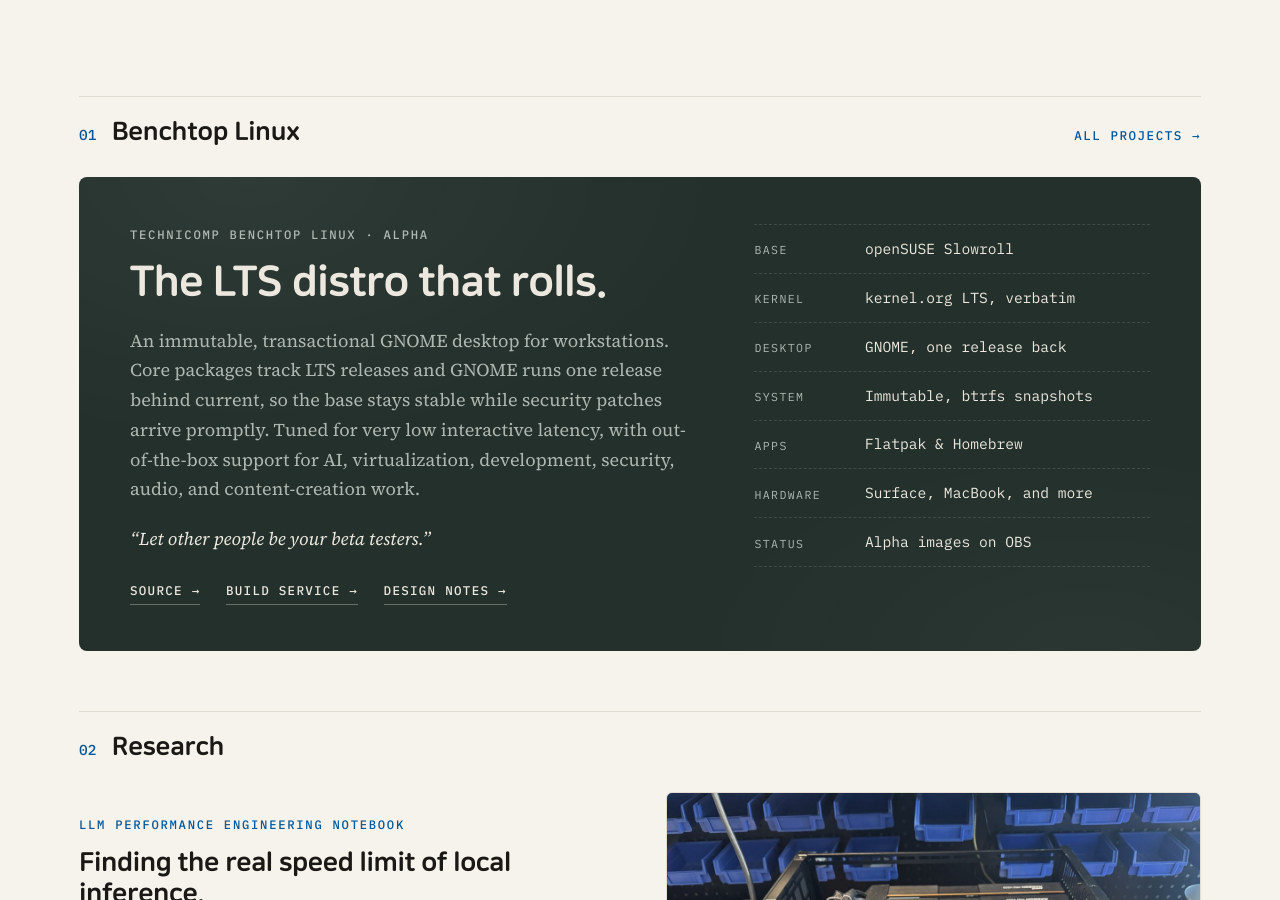
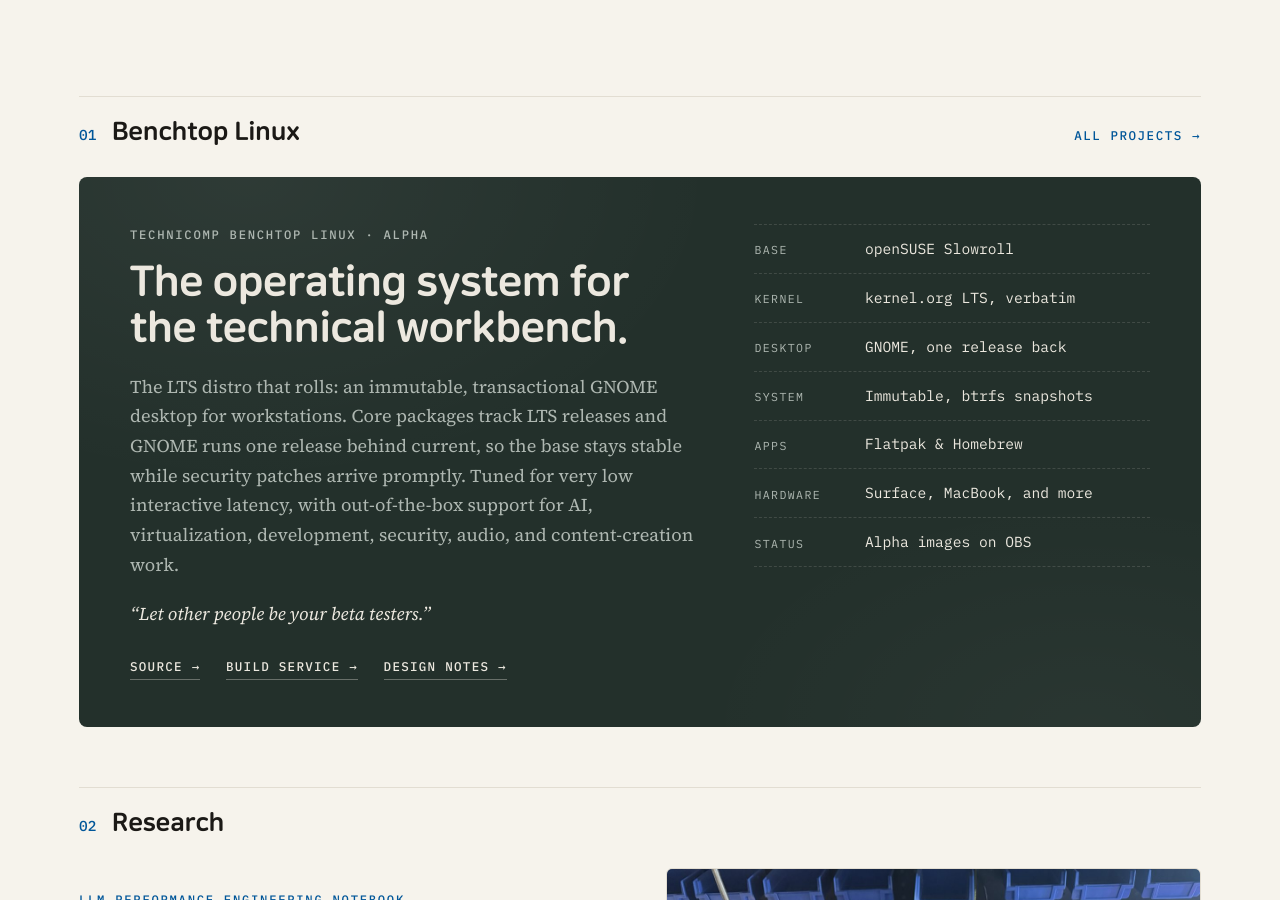
Before and after one commit to TechnicompLabs/technicomplabs.github.io, a Jekyll site: the page built from index.md, in a window 1280 px wide and 900 px high, scrolled down 540 px. Built offline with Jekyll 4.4.1, drawn with Linux system fonts in a browser that asks for light colours.

Commit message:
Benchtop Linux tagline: the operating system for the technical workbench

```diff
--- a/_includes/benchtop.html
+++ b/_includes/benchtop.html
@@ -1,8 +1,8 @@
 <section class="board">
   <div class="board-text">
     <p class="board-kicker">Technicomp Benchtop Linux &middot; Alpha</p>
-    <h2 class="board-title">The LTS distro that rolls.</h2>
-    <p>An immutable, transactional GNOME desktop for workstations. Core packages track LTS releases and GNOME runs one release behind current, so the base stays stable while security patches arrive promptly. Tuned for very low interactive latency, with out-of-the-box support for AI, virtualization, development, security, audio, and content-creation work.</p>
+    <h2 class="board-title">The operating system for the technical workbench.</h2>
+    <p>The LTS distro that rolls: an immutable, transactional GNOME desktop for workstations. Core packages track LTS releases and GNOME runs one release behind current, so the base stays stable while security patches arrive promptly. Tuned for very low interactive latency, with out-of-the-box support for AI, virtualization, development, security, audio, and content-creation work.</p>
     <p class="board-motto">&ldquo;Let other people be your beta testers.&rdquo;</p>
     <p class="board-links">
       <a href="https://github.com/TechnicompLabs">Source &rarr;</a>
```
